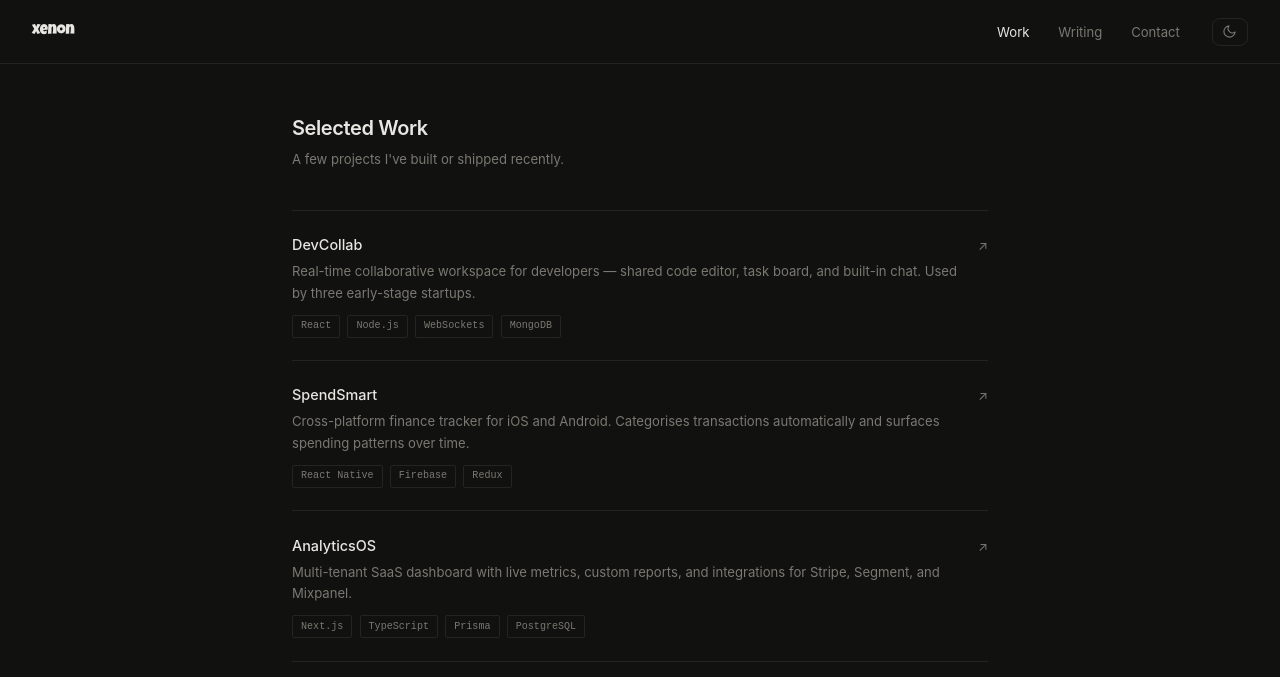
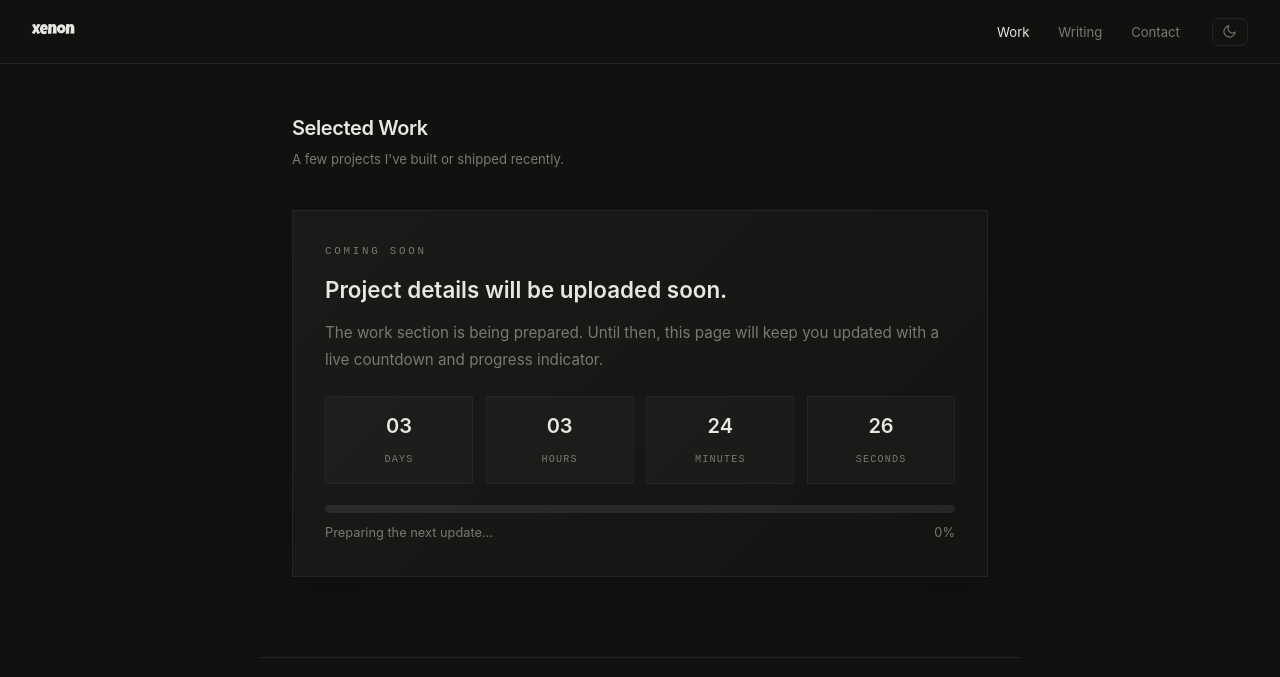
Before and after one commit to aritraexe/2026-portfolio, a website: page work.html in a window 1280 px wide. Shown: the top 677 px of the page. Drawn offline with Linux system fonts and the light colour scheme.

Commit message:
add countdown and progress indicator to work section

```diff
--- a/work.html
+++ b/work.html
@@ -9,25 +9,88 @@
 <link rel="stylesheet" href="shared.css"/>
 <style>
 .project-list { display: flex; flex-direction: column; }
-.project-item {
-  display: grid; grid-template-columns: 1fr auto;
-  gap: 1rem; align-items: start;
-  padding: 1.4rem 0; border-bottom: 1px solid var(--border);
-  cursor: pointer; transition: opacity 0.2s;
-  text-decoration: none; color: inherit;
+.notice-card {
+  max-width: 700px;
+  padding: 2rem;
+  border: 1px solid var(--border);
+  background: linear-gradient(135deg, rgba(255,255,255,0.04), rgba(255,255,255,0.01));
+  box-shadow: 0 18px 45px rgba(0, 0, 0, 0.14);
 }
-.project-item:first-child { border-top: 1px solid var(--border); }
-.project-item:hover { opacity: 0.65; }
-.proj-name { font-size: 0.9rem; font-weight: 500; margin-bottom: 0.3rem; }
-.proj-desc { font-size: 0.82rem; color: var(--muted); line-height: 1.65; margin-bottom: 0.65rem; }
-.proj-tags { display: flex; gap: 0.45rem; flex-wrap: wrap; }
-.proj-tag {
-  font-family: 'IBM Plex Mono', monospace; font-size: 0.63rem;
-  color: var(--muted); border: 1px solid var(--border);
-  padding: 0.15rem 0.5rem; border-radius: 2px;
+.notice-eyebrow {
+  font-family: 'IBM Plex Mono', monospace;
+  font-size: 0.68rem;
+  letter-spacing: 0.25em;
+  text-transform: uppercase;
+  color: var(--muted);
+  margin-bottom: 0.75rem;
 }
-.proj-arrow { color: var(--muted); font-size: 0.8rem; margin-top: 3px; transition: transform 0.2s; }
-.project-item:hover .proj-arrow { transform: translate(2px, -2px); }
+.notice-title {
+  font-size: 1.4rem;
+  font-weight: 600;
+  margin-bottom: 0.75rem;
+}
+.notice-copy {
+  font-size: 0.95rem;
+  line-height: 1.75;
+  color: var(--muted);
+  margin-bottom: 1.4rem;
+}
+.countdown {
+  display: grid;
+  grid-template-columns: repeat(4, minmax(70px, 1fr));
+  gap: 0.8rem;
+  margin-top: 1.2rem;
+}
+.time-block {
+  padding: 0.85rem 0.65rem;
+  border: 1px solid var(--border);
+  text-align: center;
+  background: rgba(255,255,255,0.02);
+}
+.time-value {
+  display: block;
+  font-size: 1.25rem;
+  font-weight: 600;
+  margin-bottom: 0.2rem;
+}
+.time-label {
+  font-family: 'IBM Plex Mono', monospace;
+  font-size: 0.63rem;
+  letter-spacing: 0.12em;
+  text-transform: uppercase;
+  color: var(--muted);
+}
+.progress-wrap {
+  margin-top: 1.3rem;
+}
+.progress-bar {
+  height: 8px;
+  width: 100%;
+  background: rgba(255,255,255,0.08);
+  overflow: hidden;
+  border-radius: 999px;
+}
+.progress-fill {
+  height: 100%;
+  width: 0%;
+  border-radius: inherit;
+  background: linear-gradient(90deg, #7c8cff, #6de8ff);
+  transition: width 0.6s ease;
+}
+.progress-meta {
+  display: flex;
+  justify-content: space-between;
+  align-items: center;
+  gap: 1rem;
+  margin-top: 0.65rem;
+  font-size: 0.8rem;
+  color: var(--muted);
+}
+@media (max-width: 700px) {
+  .notice-card { padding: 1.25rem; }
+  .countdown { grid-template-columns: repeat(2, minmax(0, 1fr)); }
+  .progress-meta { flex-direction: column; align-items: flex-start; }
+}
 </style>
 <script src="shared.js" defer></script>
 </head>
@@ -52,61 +115,40 @@
   </div>
 
   <div class="project-list">
+    <div class="notice-card">
+      <p class="notice-eyebrow">Coming soon</p>
+      <h3 class="notice-title">Project details will be uploaded soon.</h3>
+      <p class="notice-copy">The work section is being prepared. Until then, this page will keep you updated with a live countdown and progress indicator.</p>
 
-    <a class="project-item" href="#">
-      <div>
-        <p class="proj-name">DevCollab</p>
-        <p class="proj-desc">Real-time collaborative workspace for developers — shared code editor, task board, and built-in chat. Used by three early-stage startups.</p>
-        <div class="proj-tags">
-          <span class="proj-tag">React</span>
-          <span class="proj-tag">Node.js</span>
-          <span class="proj-tag">WebSockets</span>
-          <span class="proj-tag">MongoDB</span>
+      <div class="countdown" id="countdown">
+        <div class="time-block">
+          <span class="time-value" id="days">00</span>
+          <span class="time-label">Days</span>
+        </div>
+        <div class="time-block">
+          <span class="time-value" id="hours">00</span>
+          <span class="time-label">Hours</span>
+        </div>
+        <div class="time-block">
+          <span class="time-value" id="minutes">00</span>
+          <span class="time-label">Minutes</span>
+        </div>
+        <div class="time-block">
+          <span class="time-value" id="seconds">00</span>
+          <span class="time-label">Seconds</span>
         </div>
       </div>
-      <span class="proj-arrow">↗</span>
-    </a>
 
-    <a class="project-item" href="#">
-      <div>
-        <p class="proj-name">SpendSmart</p>
-        <p class="proj-desc">Cross-platform finance tracker for iOS and Android. Categorises transactions automatically and surfaces spending patterns over time.</p>
-        <div class="proj-tags">
-          <span class="proj-tag">React Native</span>
-          <span class="proj-tag">Firebase</span>
-          <span class="proj-tag">Redux</span>
+      <div class="progress-wrap">
+        <div class="progress-bar" aria-label="Release progress">
+          <div class="progress-fill" id="progress-fill"></div>
+        </div>
+        <div class="progress-meta">
+          <span id="progress-text">Preparing the next update…</span>
+          <span id="progress-percent">0%</span>
         </div>
       </div>
-      <span class="proj-arrow">↗</span>
-    </a>
-
-    <a class="project-item" href="#">
-      <div>
-        <p class="proj-name">AnalyticsOS</p>
-        <p class="proj-desc">Multi-tenant SaaS dashboard with live metrics, custom reports, and integrations for Stripe, Segment, and Mixpanel.</p>
-        <div class="proj-tags">
-          <span class="proj-tag">Next.js</span>
-          <span class="proj-tag">TypeScript</span>
-          <span class="proj-tag">Prisma</span>
-          <span class="proj-tag">PostgreSQL</span>
-        </div>
-      </div>
-      <span class="proj-arrow">↗</span>
-    </a>
-
-    <a class="project-item" href="#">
-      <div>
-        <p class="proj-name">Briefcase CMS</p>
-        <p class="proj-desc">Lightweight headless CMS for content teams that don't want the overhead of Contentful. Self-hostable, fast, no lock-in.</p>
-        <div class="proj-tags">
-          <span class="proj-tag">Express</span>
-          <span class="proj-tag">SQLite</span>
-          <span class="proj-tag">REST API</span>
-        </div>
-      </div>
-      <span class="proj-arrow">↗</span>
-    </a>
-
+    </div>
   </div>
 </div>
 
@@ -114,5 +156,61 @@
   <span>© 2026 <span class="brand-footer">Xenon</span></span>
   <span>Human Being</span>
 </footer>
+
+<script>
+  const targetDate = new Date(2026, 5, 30, 11, 11, 0);
+  const startDate = new Date();
+  const daysEl = document.getElementById('days');
+  const hoursEl = document.getElementById('hours');
+  const minutesEl = document.getElementById('minutes');
+  const secondsEl = document.getElementById('seconds');
+  const progressFill = document.getElementById('progress-fill');
+  const progressText = document.getElementById('progress-text');
+  const progressPercent = document.getElementById('progress-percent');
+
+  function updateCountdown() {
+    const now = new Date();
+    const diff = targetDate - now;
+
+    if (diff <= 0) {
+      daysEl.textContent = '00';
+      hoursEl.textContent = '00';
+      minutesEl.textContent = '00';
+      secondsEl.textContent = '00';
+      progressFill.style.width = '100%';
+      progressPercent.textContent = '100%';
+      progressText.textContent = 'Everything is ready. The update is live.';
+      return;
+    }
+
+    const totalDuration = targetDate - startDate;
+    const elapsed = now - startDate;
+    const percent = Math.min(100, Math.max(0, (elapsed / totalDuration) * 100));
+
+    const days = Math.floor(diff / (1000 * 60 * 60 * 24));
+    const hours = Math.floor((diff / (1000 * 60 * 60)) % 24);
+    const minutes = Math.floor((diff / (1000 * 60)) % 60);
+    const seconds = Math.floor((diff / 1000) % 60);
+
+    daysEl.textContent = String(days).padStart(2, '0');
+    hoursEl.textContent = String(hours).padStart(2, '0');
+    minutesEl.textContent = String(minutes).padStart(2, '0');
+    secondsEl.textContent = String(seconds).padStart(2, '0');
+
+    progressFill.style.width = `${percent}%`;
+    progressPercent.textContent = `${Math.round(percent)}%`;
+
+    if (percent < 30) {
+      progressText.textContent = 'Preparing the next update…';
+    } else if (percent < 70) {
+      progressText.textContent = 'Almost there — final details are being assembled.';
+    } else {
+      progressText.textContent = 'Finishing the last touches before launch.';
+    }
+  }
+
+  updateCountdown();
+  setInterval(updateCountdown, 1000);
+</script>
 </body>
 </html>
```
